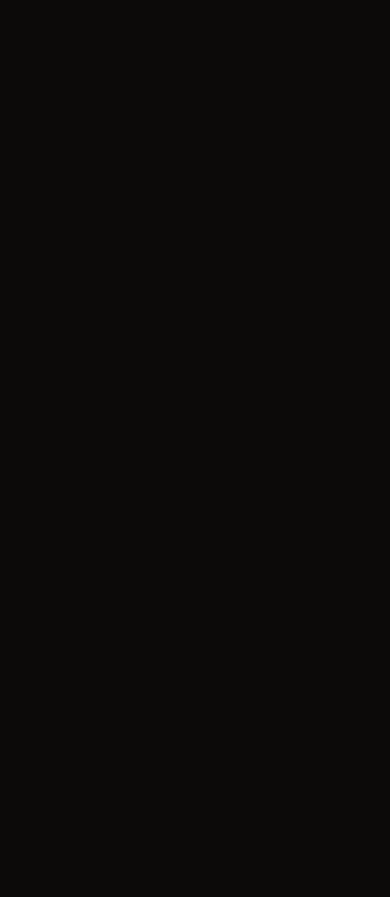
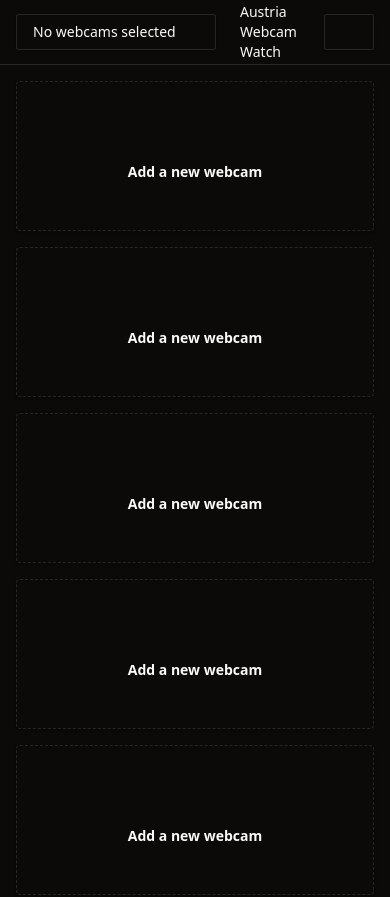
Before and after one commit to AydinHassan/austriawebcamwatch, a Vue app: page / in a window 390 px wide. Before the commit this address had no page. Shown: the top 897 px of the page. Before the commit the page ends 844 px from the top, so only its background shows below. Built offline with nearby package versions, Linux system fonts and the light colour scheme; some icons are missing.

Commit message:
Fix mobile

```diff
--- a/src/App.vue
+++ b/src/App.vue
@@ -58,7 +58,7 @@
 </script>
 
 <template>
-  <div class="hidden h-full flex-col md:flex ">
+  <div class="lg:h-full flex-col md:flex">
     <div class="border-b">
       <div class="flex h-16 items-center px-4">
         <CamSwitcher
```
